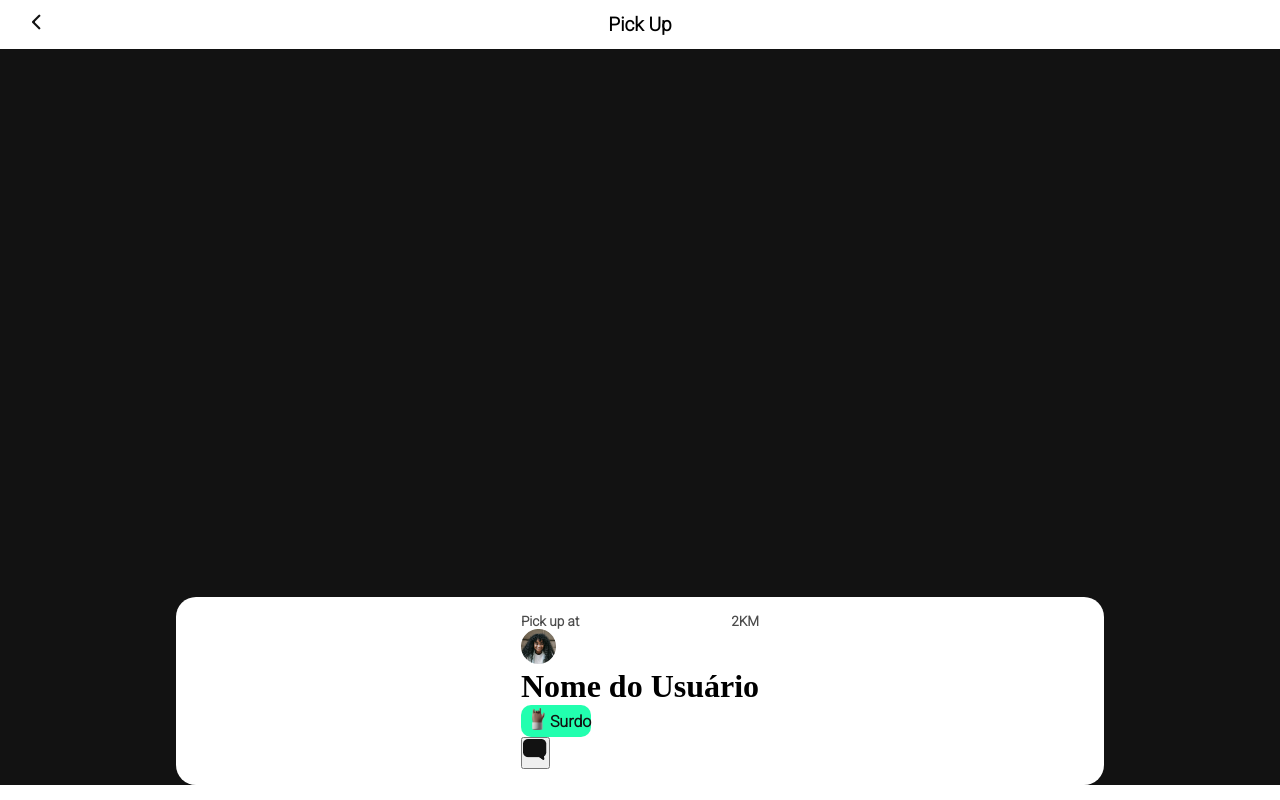
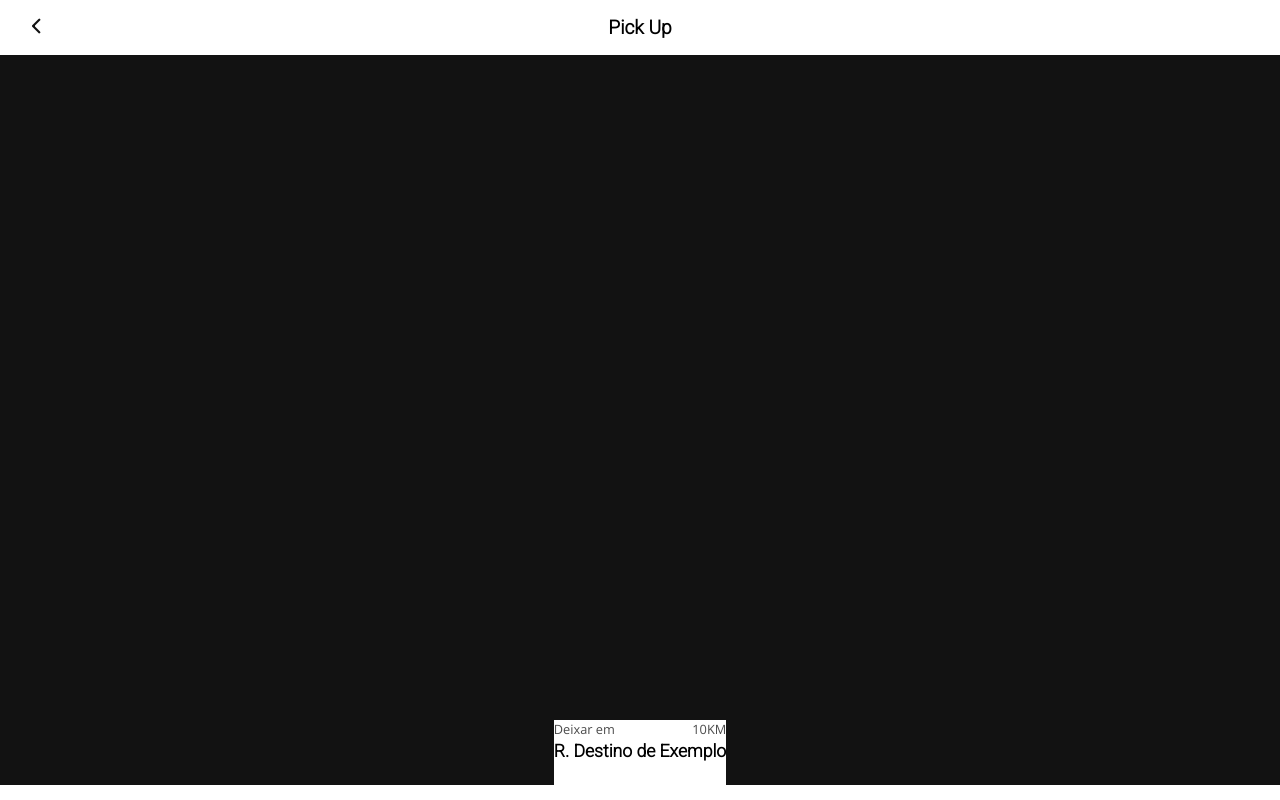
Before and after one commit to RebecaBaruch/Muv_DriverApp, a PHP site: page /templates/race.html in a window 1280 px wide. Run offline with PHP 8.4, Linux system fonts and the light colour scheme.

Commit message:
formatando funções de corrida
estilizando os containers das etapas de corrida

```diff
--- a/Muv_Driver/www/css/index.css
+++ b/Muv_Driver/www/css/index.css
@@ -1193,6 +1193,7 @@ background-color: #22FFAF;
 }
 
 .race-container{
+    overflow: hidden;
     display: flex;
     flex-direction: column;
     justify-content: space-between;
@@ -1207,7 +1208,7 @@ background-color: #22FFAF;
     flex-direction: row;
     justify-content: center;
     align-items: center;
-    padding: 0.8rem 0;
+    padding: 1rem 0;
     width: 100%;
     background-color: white;
 }
@@ -1222,12 +1223,12 @@ background-color: #22FFAF;
 }
 
 .pickUp-container{
-    display: flex;
+    display: none;
     flex-direction: column;
     justify-content: space-between;
-    align-items: center;
-    padding: 1rem;
-    width: 70%;
+    padding: 2rem;
+    margin-bottom: 7vh;
+    width: 65%;
 
     border-radius: 20px;
     background-color: white;
@@ -1237,9 +1238,79 @@ background-color: #22FFAF;
     display: flex;
     flex-direction: row;
     justify-content: space-between;
+    align-items: center;
+    margin-bottom: 0.2rem;
+    width: 100%;
     color: #4B4B4B;
 }
 
+.local-title{
+    margin-bottom: 1.5rem;
+    font-size: 1.1rem;
+}
+
 .proClient-pickUp{
+    display: flex;
+    flex-direction: row;
+    justify-content: space-between;
+    align-items: center;
+}
 
+.proTxt-pickUp{
+    width: 65%;
 }
+
+.proTxt-pickUp > h1{
+    font-family: 'Roboto', sans-serif;
+    font-size: 0.9rem;
+}
+
+.defSpe-pickUp{
+    width: 2.5rem;
+}
+
+.defSpe-pickUp > figure > img{
+    width: 0.7rem;
+}
+
+.defSpe-pickUp > p{
+    font-size: 0.7rem;
+}
+
+/* formata o container de star corrida */
+
+.startRace-container{
+    display: none;
+    flex-direction: column;
+    justify-content: space-between;
+    width: 100%;
+    background-color: white;
+}
+
+.startRace-content{
+    display: flex;
+    flex-direction: column;
+    justify-content: space-between;
+    margin: 3rem;
+}
+
+.destiny-row{
+    display: flex;
+    flex-direction: row;
+    justify-content: space-between;
+}
+
+.proStart-nome{
+    width: 50%;
+}
+
+.start-btn{
+    margin-top: 2rem;
+    border-radius: 0;
+}
+
+/* formata route container */
+
+.route-container{
+    background-color: white;
+}
--- a/Muv_Driver/www/templates/race.html
+++ b/Muv_Driver/www/templates/race.html
@@ -26,6 +26,8 @@
                     <p class="p-title">2KM</p>
                 </div>
 
+                <p class="p-title local-title">R. Local de Exemplo</p>
+            </div>
                 <div class="proClient-pickUp">
                     <figure>
                         <img src="../img/proPic-user.png" alt="client-photo">
@@ -34,7 +36,7 @@
                     <div class="proTxt-pickUp">
                         <h1>Nome do Usuário</h1>
 
-                        <div class="defSpe-box def-RaceSpe proClient-pickUp">
+                        <div class="defSpe-box def-RaceSpe defSpe-pickUp">
                             <figure>
                                 <img src="../img/hand-icon.png" alt="hand-icon">
                             </figure>
@@ -44,13 +46,69 @@
                     </div>
 
                     <a href="#">
-                        <button>
+                        <button class="news-btn">
                             <img src="../img/chat.png" alt="chat-icon">
                         </button>
                     </a>
                 </div>
+
+        </div>
+
+        <div class="startRace-container">
+
+            <div class="startRace-content">
+                <div class="local-row">
+                    <div class="localTxt-row">
+                        <p class="p-txt">Deixar em</p>
+                        <p class="p-txt">10KM</p>
+                    </div>
+
+                    <div class="destiny-row">
+                        <p class="p-title local-title">R. Destino de Exemplo</p>
+
+                        <p class="p-title local-title race-price">R$15,00</p>
+                    </div>
+                </div>
+
+                <div class="proStart-container proClient-pickUp">
+                    <figure>
+                        <img src="../img/proPic-user.png" alt="user-profile-photo">
+                    </figure>
+
+                    <p class="p-title proStart-nome"> Nome do Cliente </p>
+
+                    <div class="defSpe-box def-RaceSpe defSpe-pickUp">
+                        <figure>
+                            <img src="../img/hand-icon.png" alt="hand-icon">
+                        </figure>
+
+                        <p> Surdo</p>
+                    </div>
+                </div>
+
+                <button class="btn start-btn pickUp-btn p-title">
+                    COMEÇAR A CORRIDA
+                </button>
             </div>
         </div>
+
+        <div class="route-container">
+            <div class="local-row">
+                <div class="localTxt-row">
+                    <p class="p-txt">Deixar em</p>
+                    <p class="p-txt">10KM</p>
+                </div>
+
+                <div class="destiny-row">
+                    <p class="p-title local-title">R. Destino de Exemplo</p>
+                </div>
+            </div>
+
+            <div class="instructions-row">
+
+            </div>
+        </div>
+
     </div>
 </body>
 </html>
```
